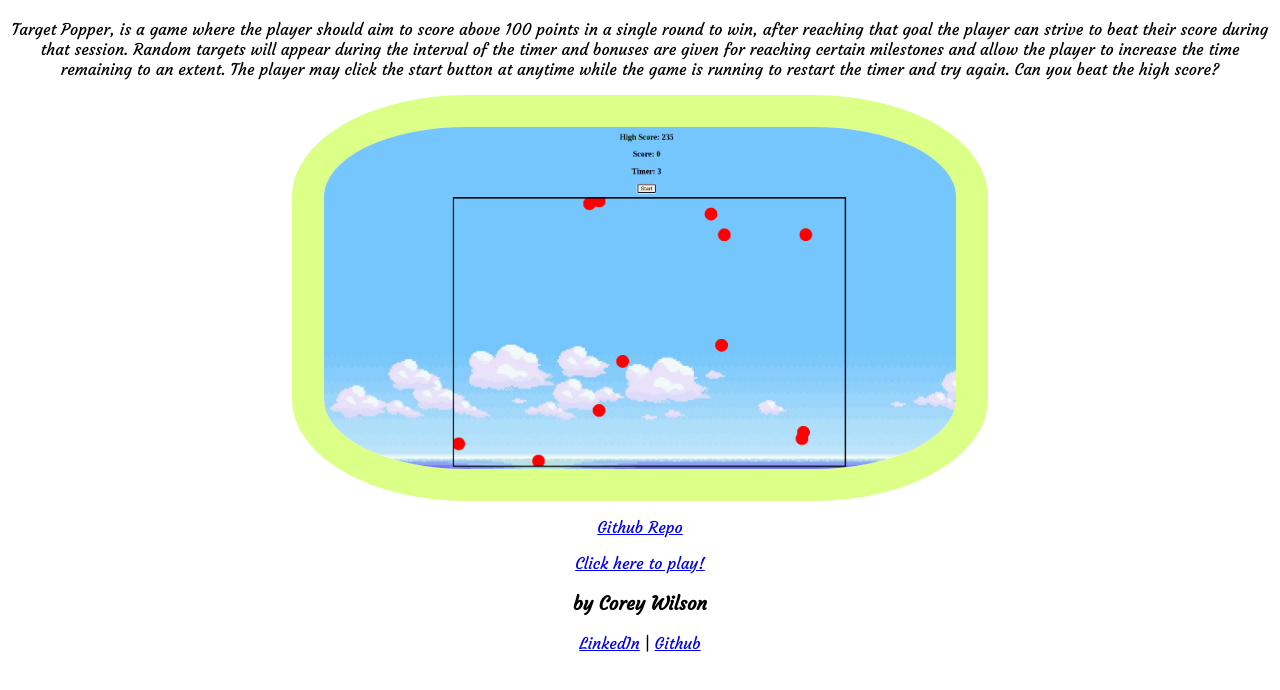
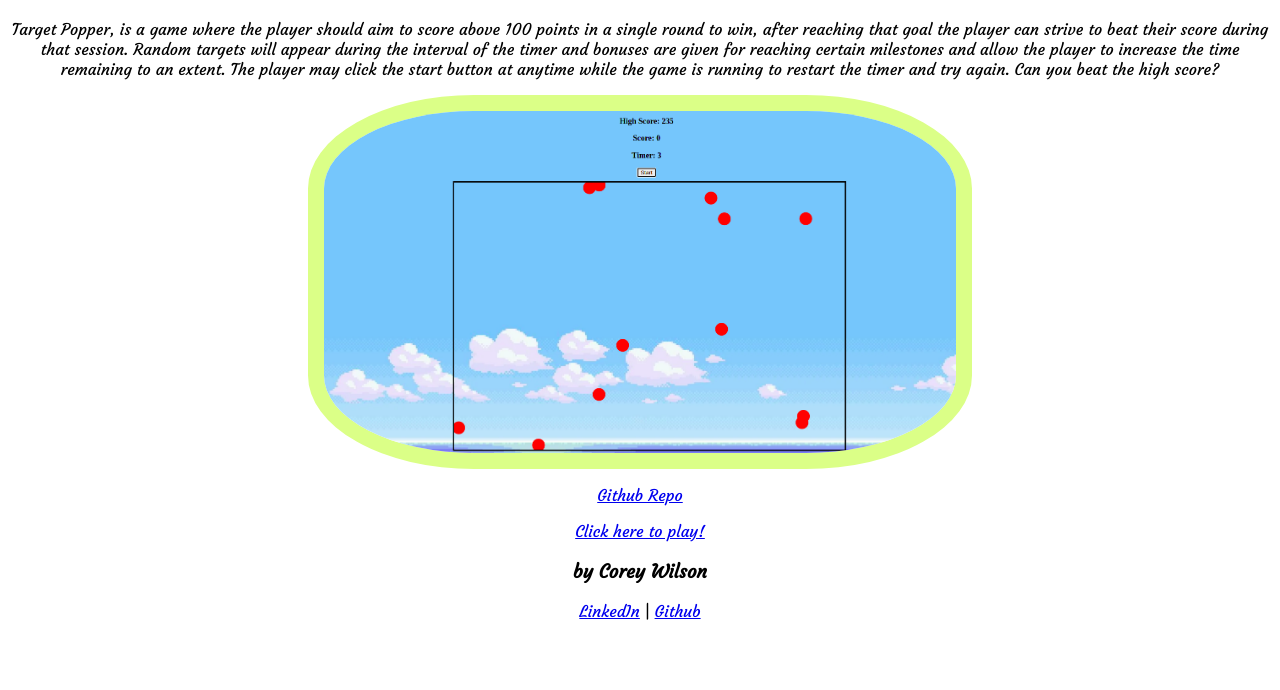
Before and after one commit to CoreyWilson319/target-popper, a plain HTML site: page index.html in a window 1280 px wide. Shown: the part 64-754 px from the top of the page. Drawn offline with Linux system fonts and the light colour scheme.

Commit message:
reduced border width

```diff
--- a/index.css
+++ b/index.css
@@ -24,7 +24,7 @@ h3 {
 }
 
 #image {
-    border: 2em solid rgb(219, 255, 135);
+    border: 1em solid rgb(219, 255, 135);
     max-width: 50%;
     height: auto;
     margin: 0 auto;
```
